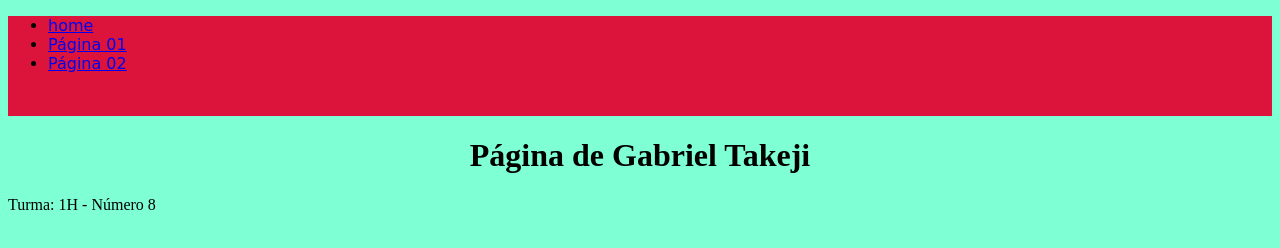
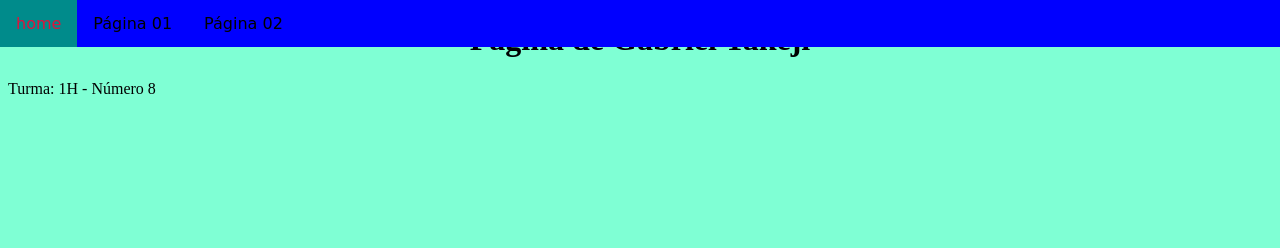
Before and after one commit to gabriel-takeji/primeiroh_2t, a plain HTML site: page index.html in a window 1280 px wide. Drawn offline with Linux system fonts and the light colour scheme.

Commit message:
aula 10-08

```diff
--- a/estilo.css
+++ b/estilo.css
@@ -5,9 +5,31 @@ h1 {
     text-align: center;
 }
 .menuPrincipal {
-position: relative;
+position: absolute;
+top: 0%;
+left: 0%;
 width: 100%;
-height: 100px;
-background: crimson;
+height: 47px;
+background: blue;
 font-family: cursive;
 }
+nav ul {
+    list-style-type: none;
+    margin: 0;
+    padding: 0;
+    overflow: 0;
+}
+li {
+    float: left;
+}
+li a {
+    display: block;
+    color: black;
+    text-align: center;
+    padding: 14px 16px;
+    text-decoration: none;
+}
+li a:hover {
+    color: crimson;
+    background: darkcyan;
+}
```
